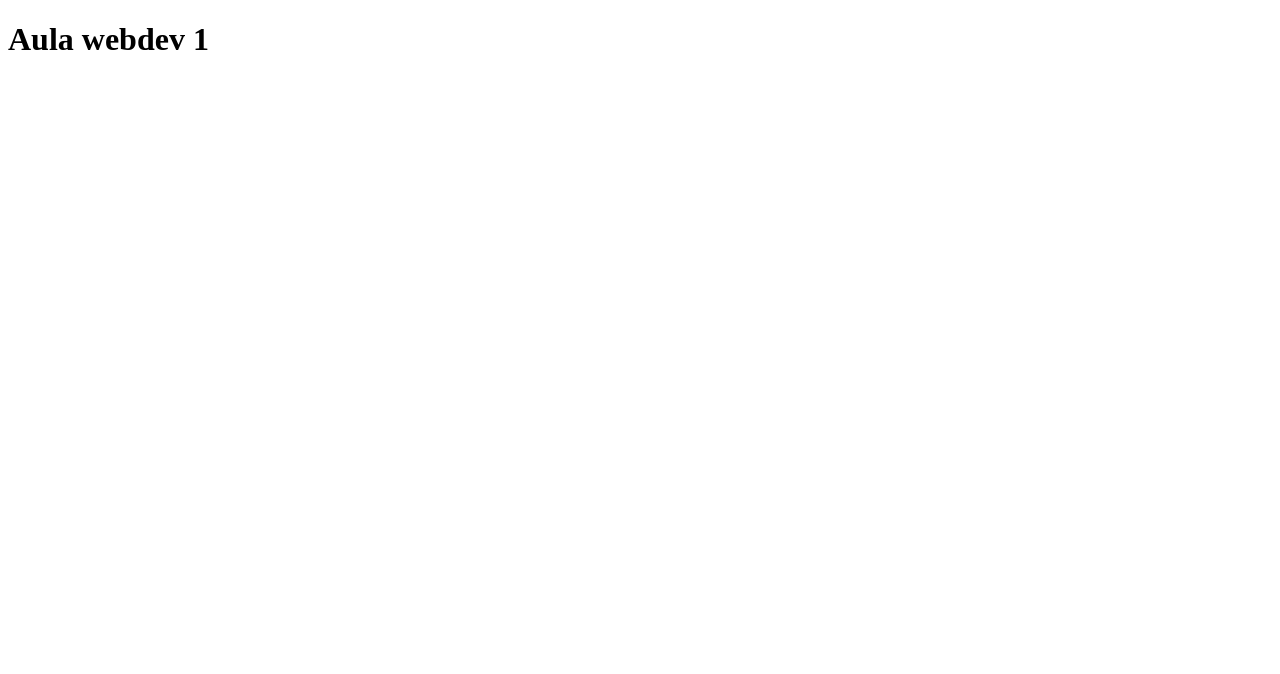
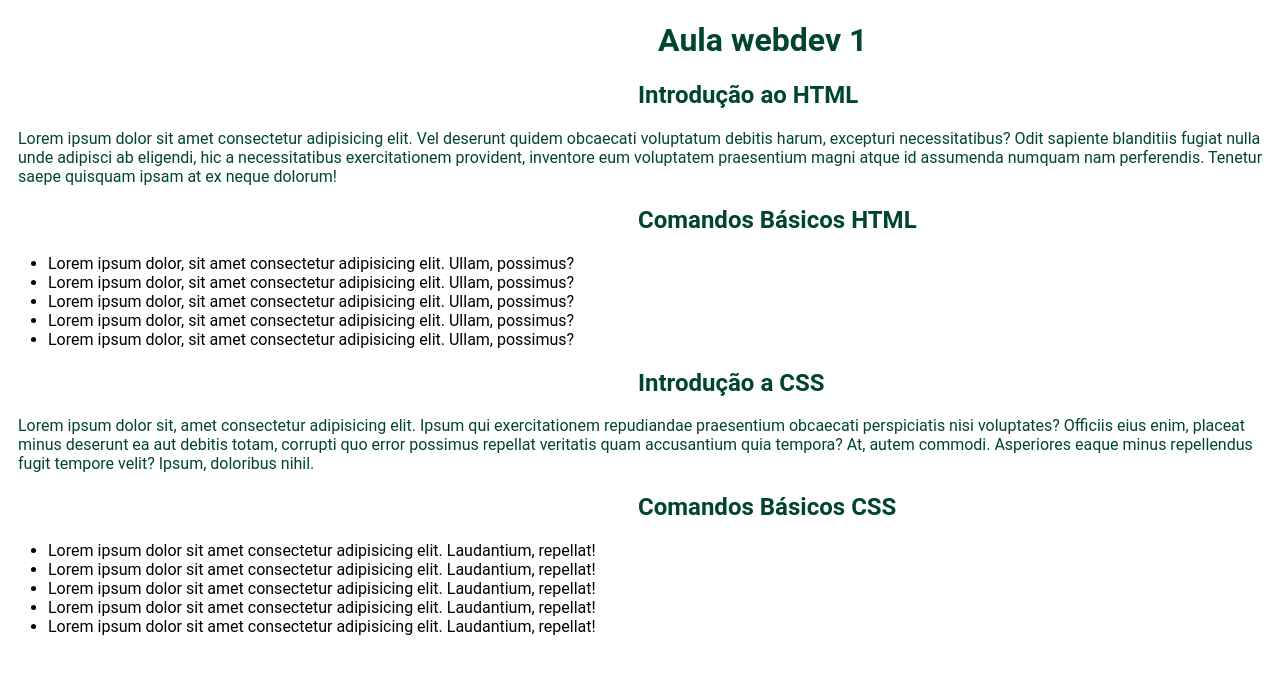
Before and after one commit to GustavoBorsato40/primeirorepositorio, a plain HTML site: page index.html in a window 1280 px wide. Drawn offline with Linux system fonts and the light colour scheme.

Commit message:
atualizacao

```diff
--- a/index.html
+++ b/index.html
@@ -1,15 +1,51 @@
 <!DOCTYPE html>
 <html lang="pt-br">
+
 <head>
     <meta charset="UTF-8">
     <meta name="viewport" content="width=device-width, initial-scale=1.0">
-    <title>CursoWebdev</title>
+    <title>CursoWebDev</title>
+    <link rel="stylesheet" href="style.css">
 </head>
 
+<div>
 <body>
     <h1>Aula webdev 1</h1>
 
     <script src="script.js"></script>
 </body>
+</div>
+
+<div>
+    <h2>Introdução ao HTML</h2>
+
+    <p>Lorem ipsum dolor sit amet consectetur adipisicing elit. Vel deserunt quidem obcaecati voluptatum debitis harum, excepturi necessitatibus? Odit sapiente blanditiis fugiat nulla unde adipisci ab eligendi, hic a necessitatibus exercitationem provident, inventore eum voluptatem praesentium magni atque id assumenda numquam nam perferendis. Tenetur saepe quisquam ipsam at ex neque dolorum!</p>
+
+    <h2>Comandos Básicos HTML</h2>
+
+    <ul>
+        <li>Lorem ipsum dolor, sit amet consectetur adipisicing elit. Ullam, possimus?</li>
+        <li>Lorem ipsum dolor, sit amet consectetur adipisicing elit. Ullam, possimus?</li>
+        <li>Lorem ipsum dolor, sit amet consectetur adipisicing elit. Ullam, possimus?</li>
+        <li>Lorem ipsum dolor, sit amet consectetur adipisicing elit. Ullam, possimus?</li>
+        <li>Lorem ipsum dolor, sit amet consectetur adipisicing elit. Ullam, possimus?</li>
+        </ul>
+</div>
+
+<div>
+    <h2>Introdução a CSS</h2>
+
+    <p>Lorem ipsum dolor sit, amet consectetur adipisicing elit. Ipsum qui exercitationem repudiandae praesentium obcaecati perspiciatis nisi voluptates? Officiis eius enim, placeat minus deserunt ea aut debitis totam, corrupti quo error possimus repellat veritatis quam accusantium quia tempora? At, autem commodi. Asperiores eaque minus repellendus fugit tempore velit? Ipsum, doloribus nihil.</p>
+
+    <h2>Comandos Básicos CSS</h2>
+
+    <ul>
+        <li>Lorem ipsum dolor sit amet consectetur adipisicing elit. Laudantium, repellat!</li>
+        <li>Lorem ipsum dolor sit amet consectetur adipisicing elit. Laudantium, repellat!</li>
+        <li>Lorem ipsum dolor sit amet consectetur adipisicing elit. Laudantium, repellat!</li>
+        <li>Lorem ipsum dolor sit amet consectetur adipisicing elit. Laudantium, repellat!</li>
+        <li>Lorem ipsum dolor sit amet consectetur adipisicing elit. Laudantium, repellat!</li>
+    </ul>
+</div>
 
 </html>
```
